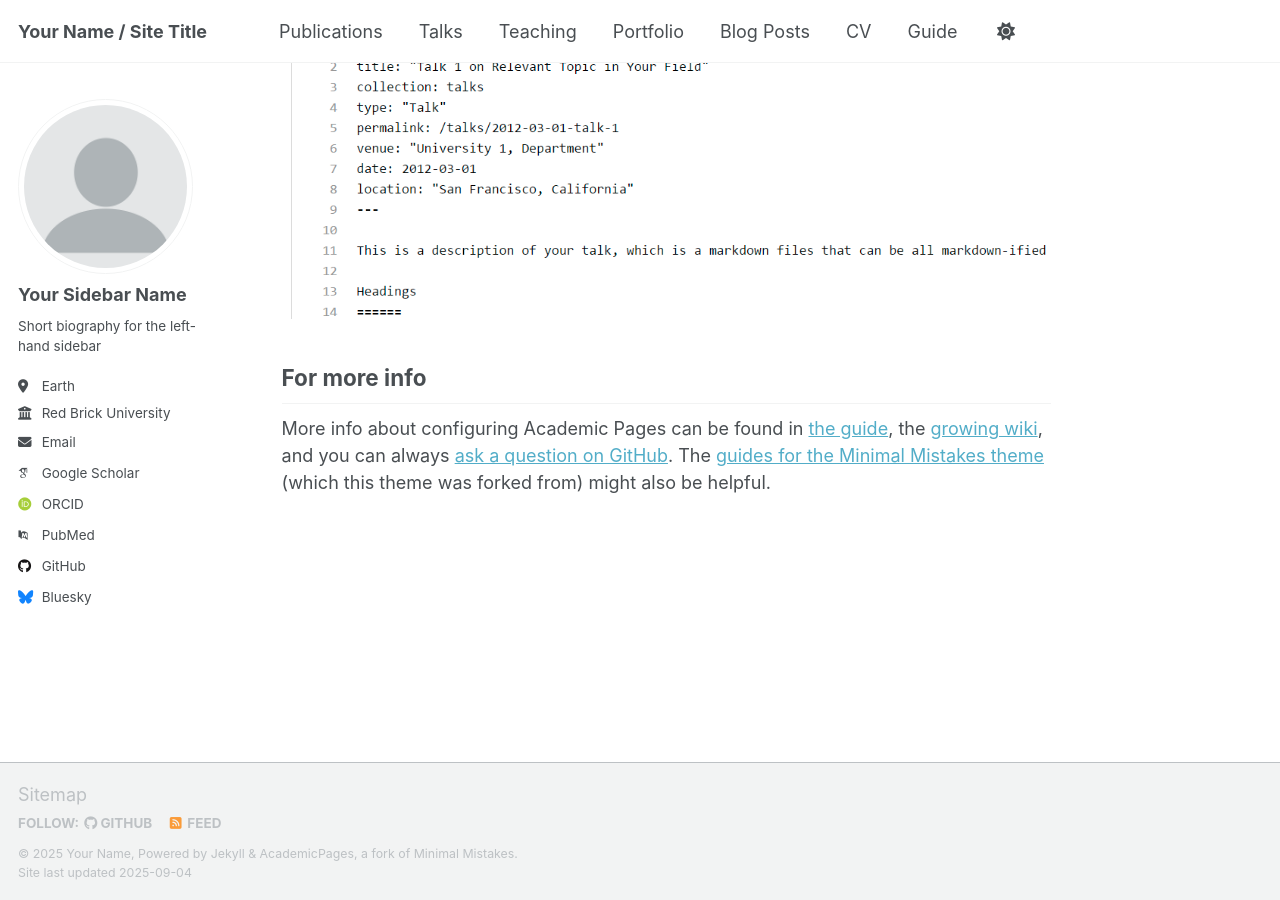
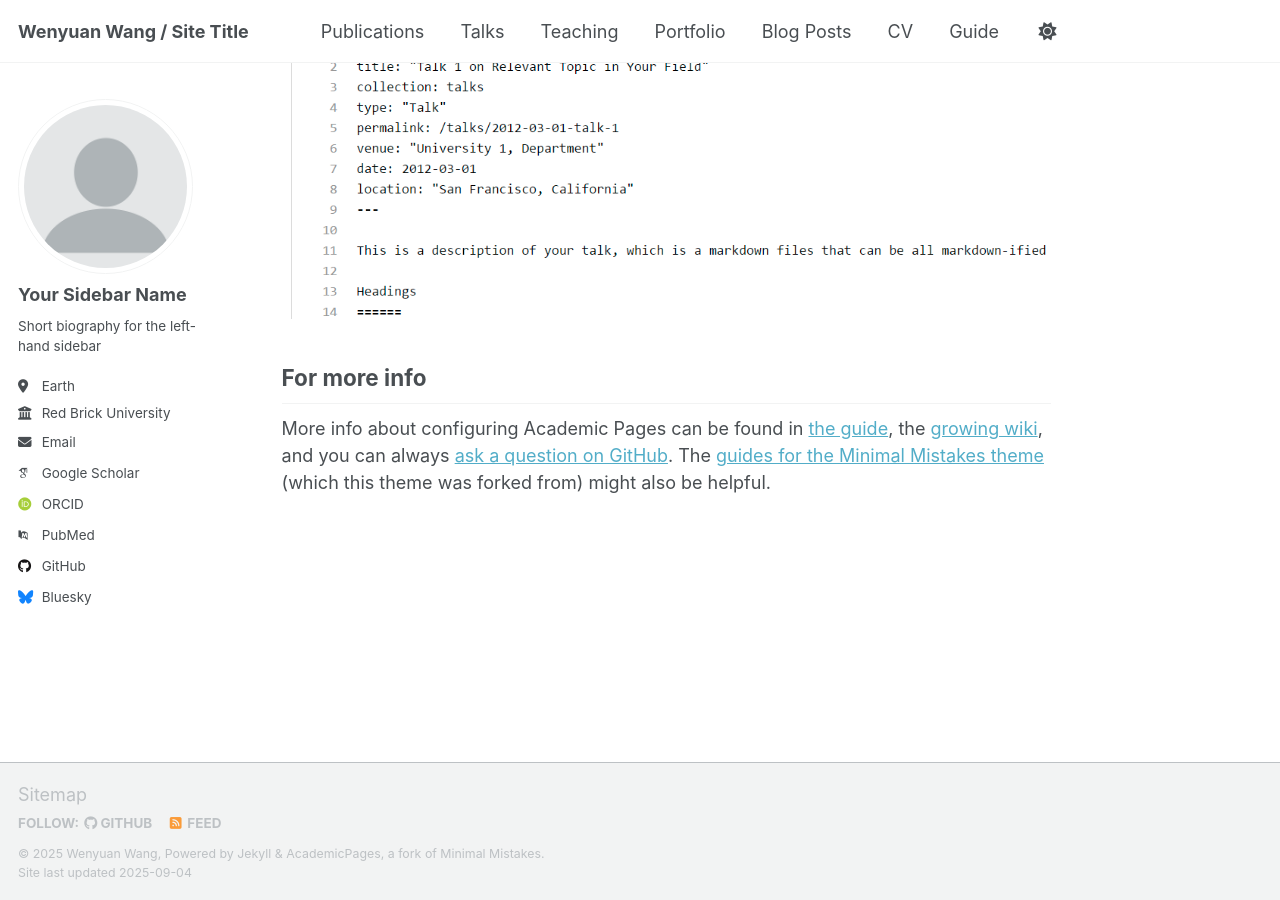
Before and after one commit to codemaker-123/codemaker-123.github.io, a Jekyll site: the page built from _pages/about.md, in a window 1280 px wide and 900 px high, scrolled down 2880 px. Built offline with Jekyll 4.4.1, drawn with Linux system fonts in a browser that asks for light colours; some web fonts are replaced; a script that is not in the unit is left out.

Commit message:
Update _config.yml

```diff
--- a/_config.yml
+++ b/_config.yml
@@ -9,11 +9,11 @@
 # Basic Site Settings
 locale                   : "en-US"
 site_theme               : "default" # Currently available options are "default", "air"
-title                    : "Your Name / Site Title"
+title                    : "Wenyuan Wang / Site Title"
 title_separator          : "-"
-name                     : &name "Your Name"
+name                     : &name "Wenyuan Wang"
 description              : &description "personal description"
-url                      : https://academicpages.github.io # the base hostname & protocol for your site e.g. "https://[your GitHub username].github.io" or if you already have some other page hosted on Github then use "https://[your GitHub username].github.io/[Your Repo Name]"
+url                      : https://codemaker-123.io # the base hostname & protocol for your site e.g. "https://[your GitHub username].github.io" or if you already have some other page hosted on Github then use "https://[your GitHub username].github.io/[Your Repo Name]"
 baseurl                  : "" # the subpath of your site, e.g. "/blog"
 repository               : "academicpages/academicpages.github.io"
 
```
